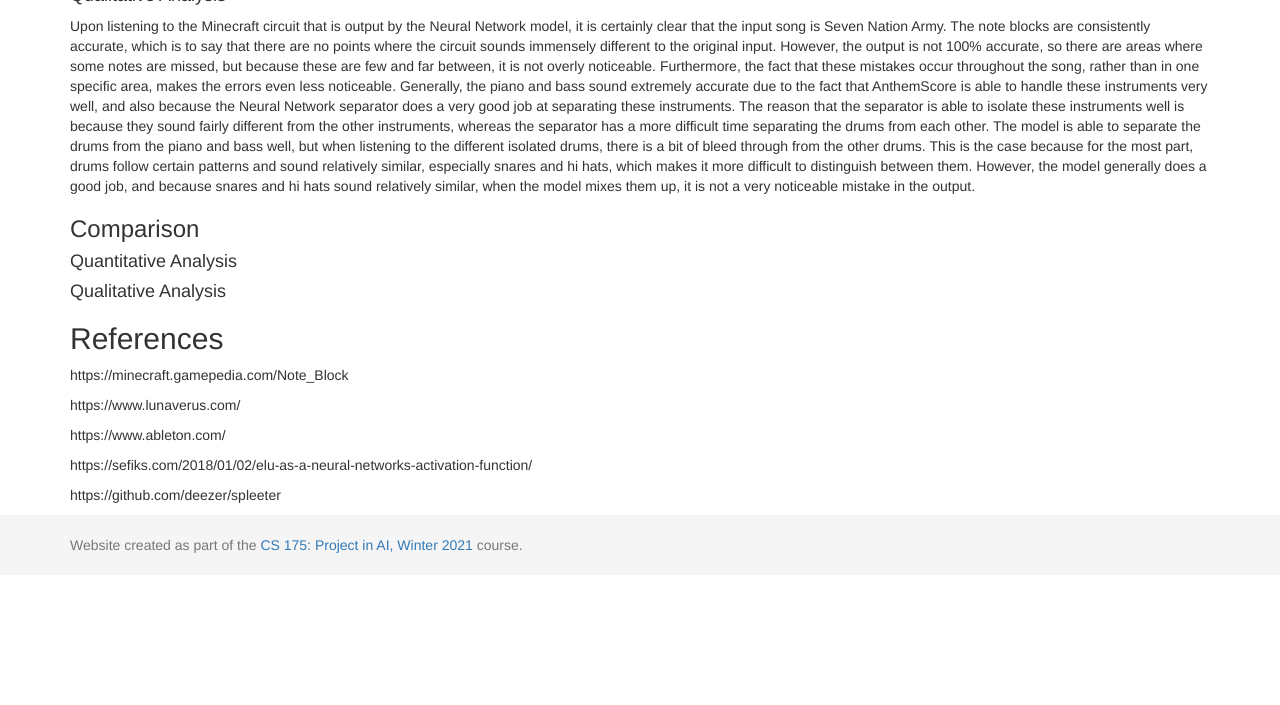
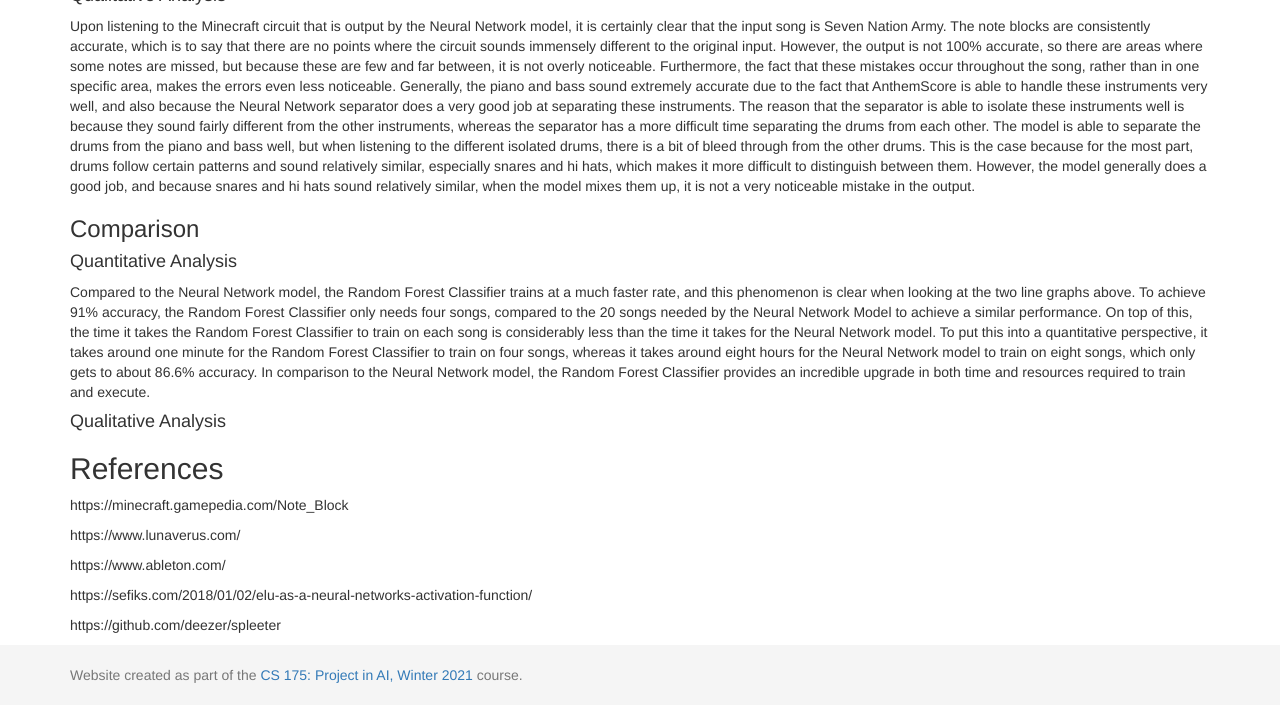
Before and after one commit to rhorikaw/LilSteve, a Jekyll site: the page built from docs/final.md, in a window 1280 px wide and 900 px high, scrolled down 8643 px, cut to the strip 195-900 px from the top of the window. Built offline with Jekyll 4.4.1, drawn with Linux system fonts in a browser that asks for light colours; before the commit the page ends 9413 px from its top, so only the background shows below that.

Commit message:
Add Quantitative Comparison

```diff
--- a/docs/final.md
+++ b/docs/final.md
@@ -87,6 +87,7 @@ Upon listening to the Minecraft circuit that is output by the Neural Network mod
 
 ### Comparison
 #### Quantitative Analysis
+Compared to the Neural Network model, the Random Forest Classifier trains at a much faster rate, and this phenomenon is clear when looking at the two line graphs above. To achieve 91% accuracy, the Random Forest Classifier only needs four songs, compared to the 20 songs needed by the Neural Network Model to achieve a similar performance. On top of this, the time it takes the Random Forest Classifier to train on each song is considerably less than the time it takes for the Neural Network model. To put this into a quantitative perspective, it takes around one minute for the Random Forest Classifier to train on four songs, whereas it takes around eight hours for the Neural Network model to train on eight songs, which only gets to about 86.6% accuracy. In comparison to the Neural Network model, the Random Forest Classifier provides an incredible upgrade in both time and resources required to train and execute.
 
 #### Qualitative Analysis
 
```
